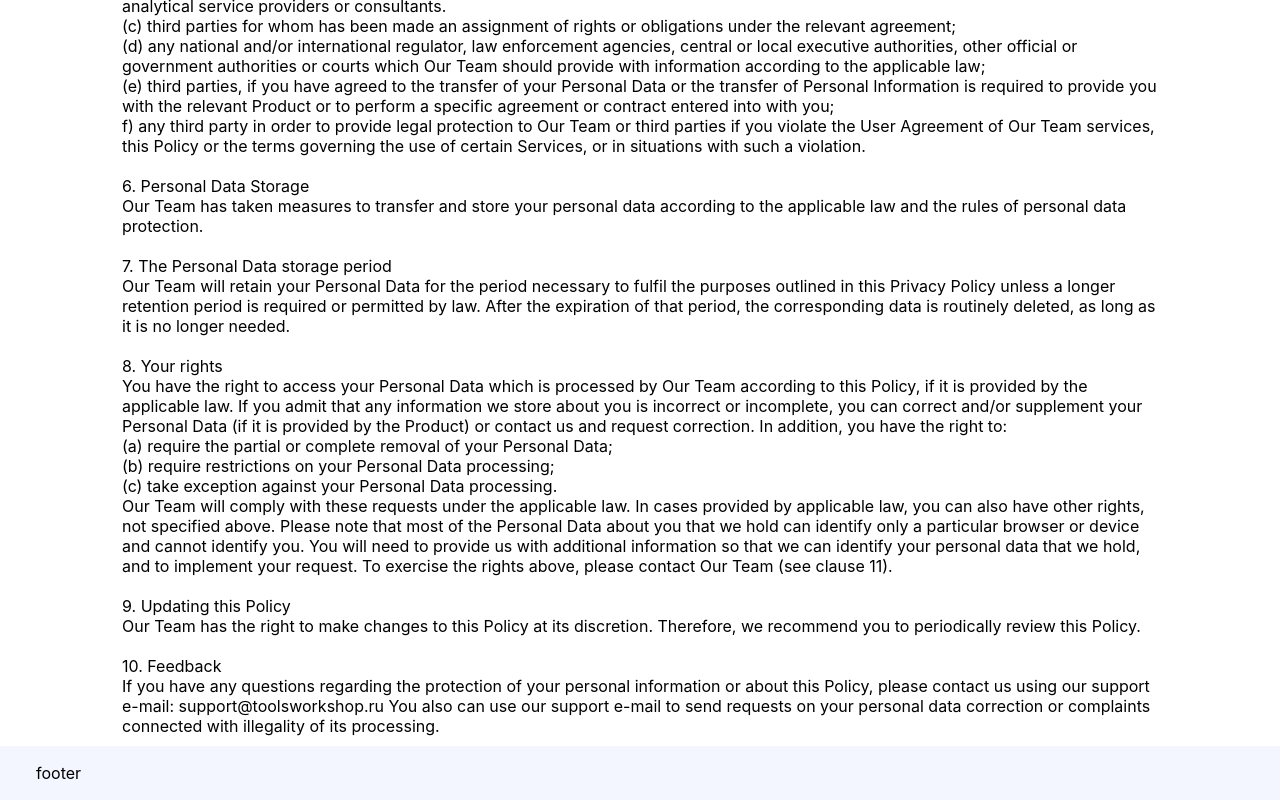
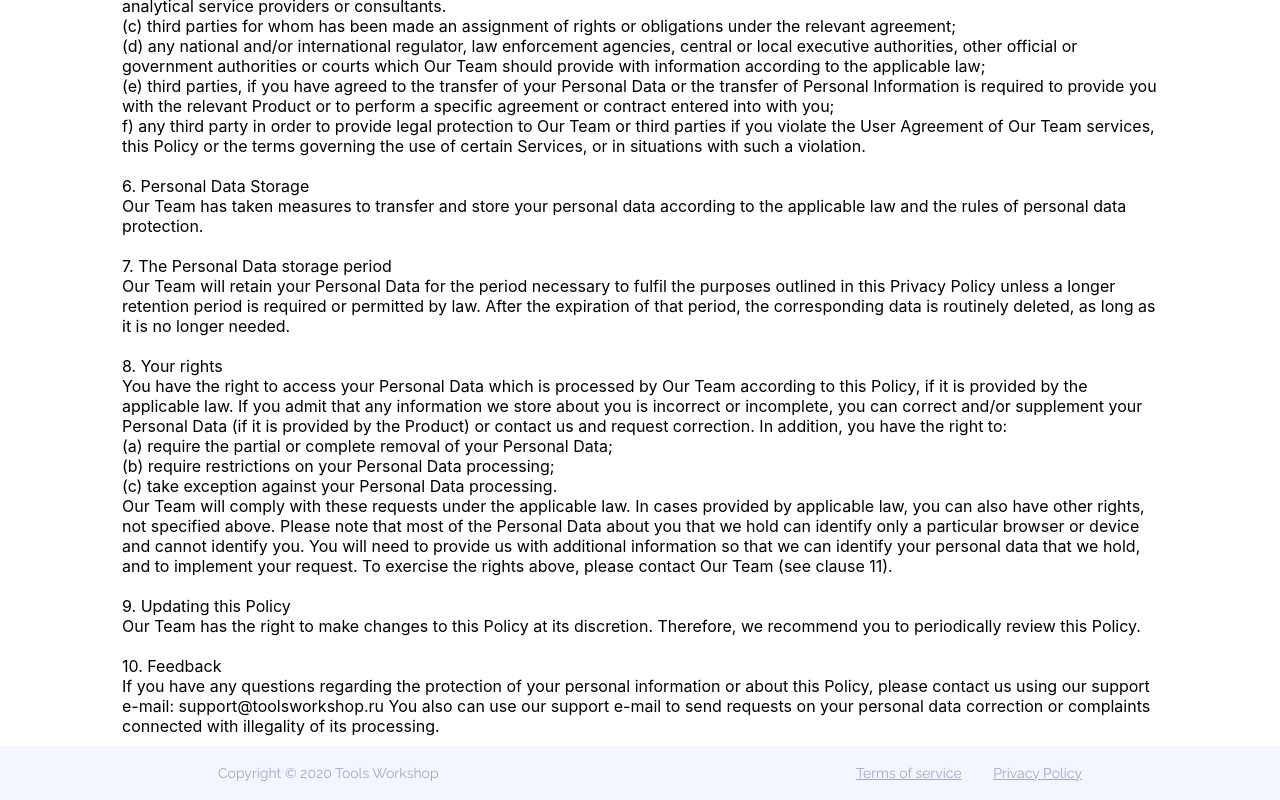
Before and after one commit to naWka/toolsworkshop, a React (Create React App) app: page /#/privacy in a window 1280 px wide. Shown: the part 1534-2334 px from the top of the page. Built offline with nearby package versions, Linux system fonts and the light colour scheme.

Commit message:
add footer

```diff
--- a/src/content/components/footer.js
+++ b/src/content/components/footer.js
@@ -3,17 +3,43 @@ import styled from 'styled-components';
 
 const Footer = () => (
     <Wrapper>
-        footer
+        <Text>Copyright © 2020 Tools Workshop</Text>
+        <LinksWrapper>
+            <TextHover>Terms of service</TextHover>
+            <TextHover>Privacy Policy</TextHover>
+        </LinksWrapper>
     </Wrapper>
 )
 
 const Wrapper = styled.div`
     height: 54px;
     background-color: #F3F6FF;
-    padding: 0px 36px 0px 36px;
+    padding: 0px 198px 0px 218px;
     display: flex;
     align-items: center;
     justify-content: space-between;
 `
+const LinksWrapper = styled.div`
+    display: flex;
+    align-items: center;
+    justify-content: space-between;
+    width: 226px;
+`
+const Text = styled.div`
+    font-size: 14px;
+    font-family: 'Raleway', sans-serif;
+    font-weight: 400;
+    color: #A6A4C7;
+`
+const TextHover = styled.div`
+    font-size: 14px;
+    font-family: 'Raleway', sans-serif;
+    font-weight: 400;
+    color: #A6A4C7;
+    text-decoration: underline;
+    &:hover {
+        cursor: pointer;
+     }
+`
 
 export default Footer;
--- a/src/content/components/header.js
+++ b/src/content/components/header.js
@@ -1,6 +1,6 @@
 import React from 'react';
 import styled from 'styled-components';
-import Support from './Support';
+import Support from './support';
 import L from '../../assets/logo.png'
 
 const Header = () => (
```
